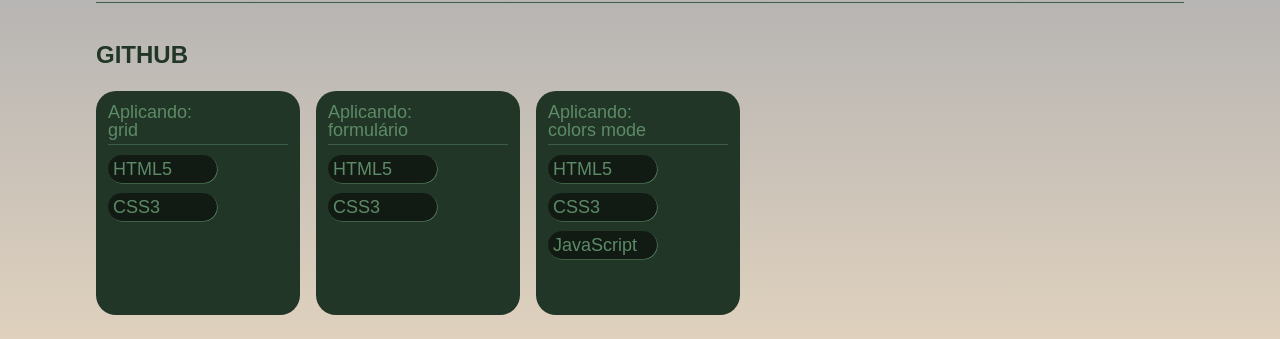
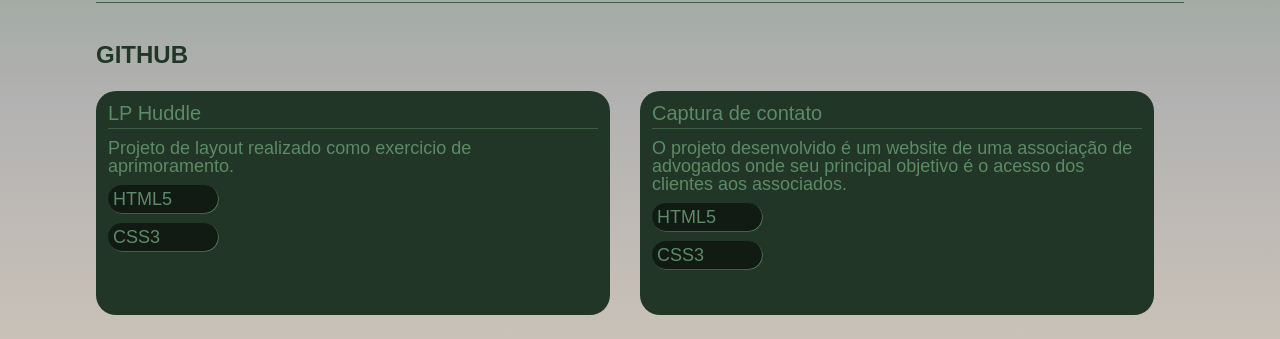
Before and after one commit to marianwiermann/PortfolioMW, a plain HTML site: page index.html in a window 1280 px wide. Shown: the part 578-917 px from the top of the page. Drawn offline with Linux system fonts and the light colour scheme; a web font is replaced by a local one.

Commit message:
modificando repositorio

```diff
--- a/index.html
+++ b/index.html
@@ -101,8 +101,9 @@
       <h3>GitHub<a name="github"></a></h3>
       <section class="projetos">
         <a href="https://github.com/marianwiermann/LPHuddle" target="blank">
-          <div class="lp">
-            <p class="projetos-titulo">Aplicando: <br />grid</p>
+          <div>
+            <p class="projetos-titulo">LP Huddle</p>
+            <p>Projeto de layout realizado como exercicio de aprimoramento.</p>
             <p class="tag">HTML5</p>
             <p class="tag">CSS3</p>
           </div></a
@@ -112,16 +113,24 @@
           href="https://github.com/marianwiermann/AdvogadoContato"
           target="blank"
         >
-          <div class="advogado">
-            <p class="projetos-titulo">Aplicando:<br />formulário</p>
+          <div>
+            <p class="projetos-titulo">Captura de contato</p>
+            <p>
+              O projeto desenvolvido é um website de uma associação de advogados
+              onde seu principal objetivo é o acesso dos clientes aos
+              associados.
+            </p>
             <p class="tag">HTML5</p>
             <p class="tag">CSS3</p>
           </div></a
         >
 
         <a href="https://github.com/marianwiermann/PageColor" target="blank">
-          <div class="color">
-            <p class="projetos-titulo">Aplicando:<br />colors mode</p>
+          <div>
+            <p class="projetos-titulo">Change your mood</p>
+            <p>
+              Personalize seu site de navegação conforme seu humor ou gosto.
+            </p>
             <p class="tag">HTML5</p>
             <p class="tag">CSS3</p>
             <p class="tag">JavaScript</p>
--- a/style.css
+++ b/style.css
@@ -129,25 +129,26 @@ h3 {
 /* ----- GITHUB ----- */
 
 .projetos {
-  display: flex;
-  flex-direction: row;
-  flex-wrap: wrap;
-
+  display: grid;
+  grid-template-columns: 50% auto;
 }
 
 .projetos div {
   color: #5d8a67;
   background-color: #213626;
 
-  width: 180px;
+  width: 90%;
   height: 200px;
   border-radius: 20px;
 
-  margin-right: 16px;
+  margin-bottom: 5%;
   padding: 12px;
 
   display: flex;
   flex-direction: column;
+  flex-wrap: wrap;
+  gap: 10px;
+
 }
 
 .tag {
@@ -158,8 +159,7 @@ h3 {
   border-radius: 20px;
   box-shadow: .5px .5px 0px .1px #5d8a67;
   padding: 5px;
-
-  width: 55%;
+  width: 100px;
 }
 
 a {
@@ -169,13 +169,12 @@ a {
 .projetos-titulo{
   border-bottom:#3d5e45 1px solid;
   padding-bottom: 5px;
+  font-size: 20px;
 }
 
-.lp, .advogado, .color{
-  display: flex;
-  gap: 10px;
+a:hover {
+  box-shadow: 1px 1px 0px 2px #5d8a67;
 }
-
 
 /* ----- CONTATO ----- */
 .contato p {
```
